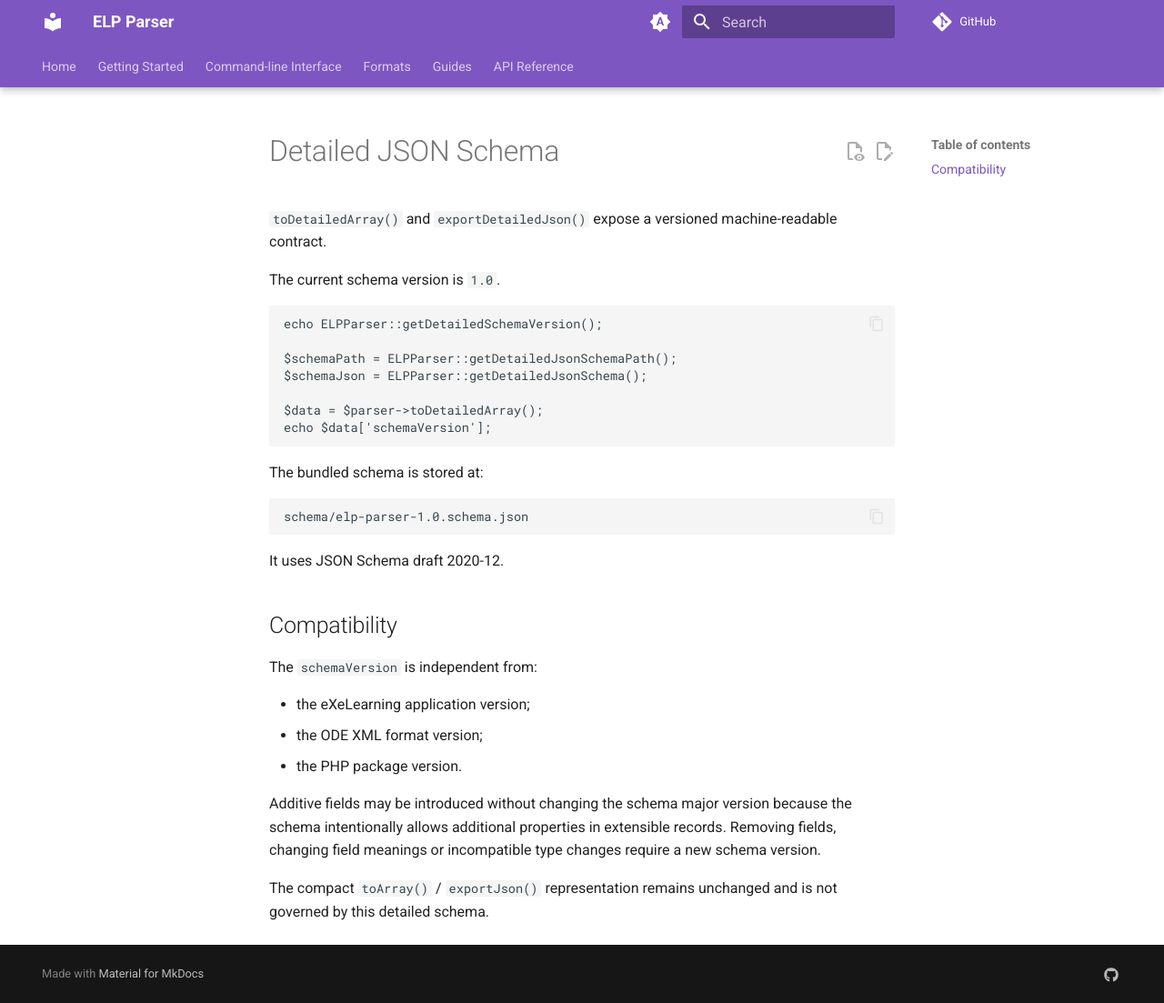
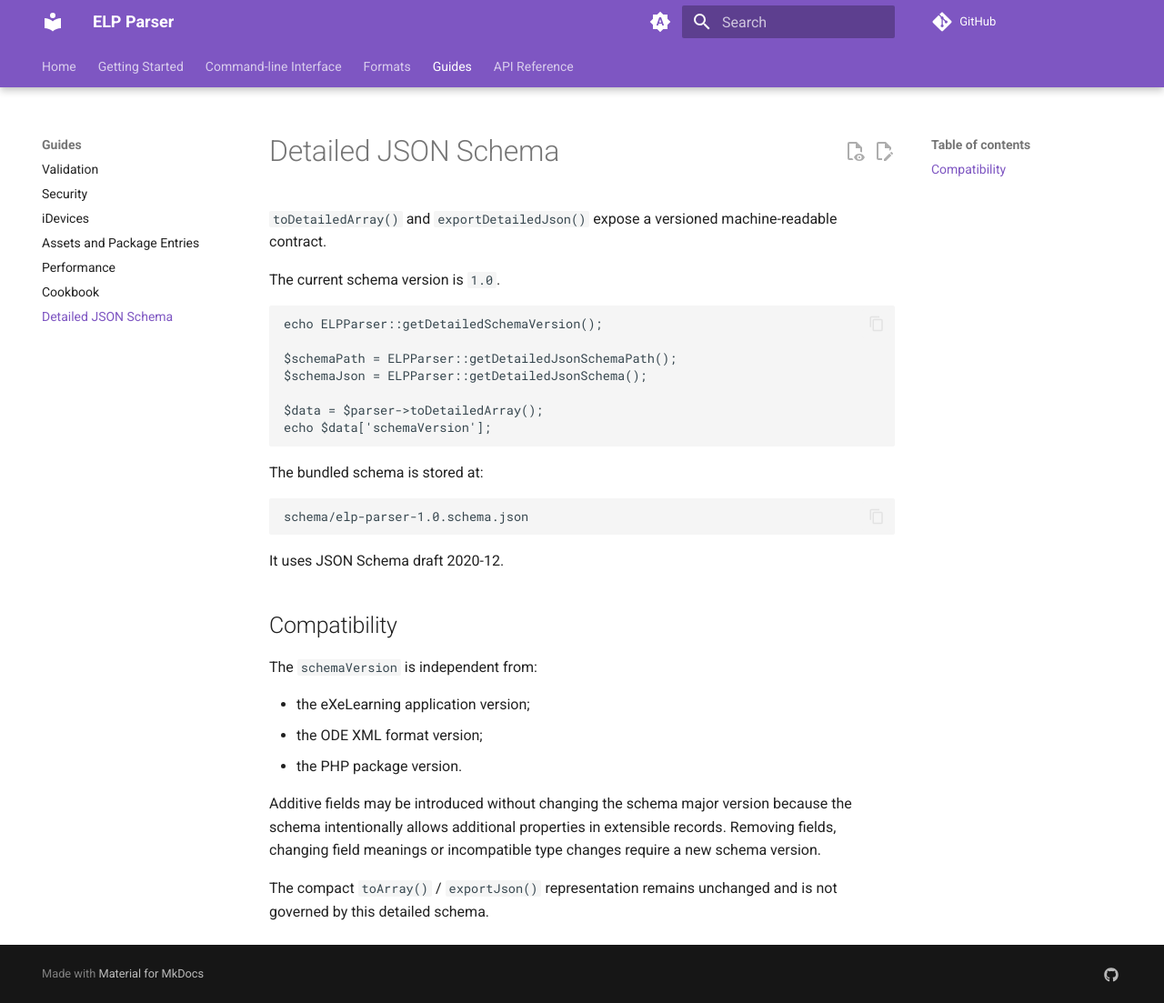
Before and after one commit to exelearning/elp-parser, an MkDocs documentation site: the page built from docs/json-schema.md, in a window 1280 px wide and 1103 px high. Shown: the whole window at 91% size. Built offline with MkDocs 1.6.1 and Material for MkDocs 9.7.7, drawn with Linux system fonts in a browser that asks for light colours; comment, search, counter and statistics services are not loaded.

Commit message:
Add JSON schema documentation to navigation

```diff
--- a/mkdocs.yml
+++ b/mkdocs.yml
@@ -63,6 +63,7 @@ nav:
       - Assets and Package Entries: assets.md
       - Performance: performance.md
       - Cookbook: cookbook.md
+      - Detailed JSON Schema: json-schema.md
   - API Reference: api.md
 
 markdown_extensions:
```
